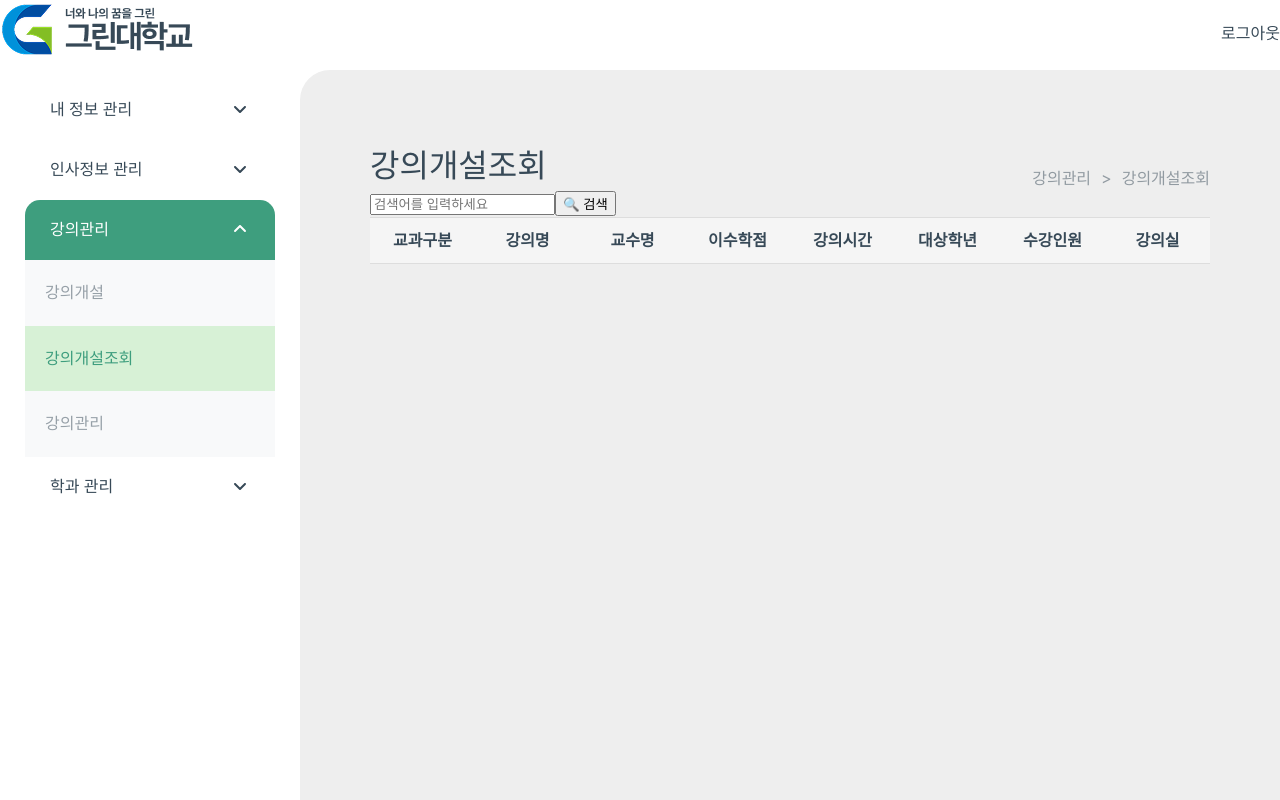
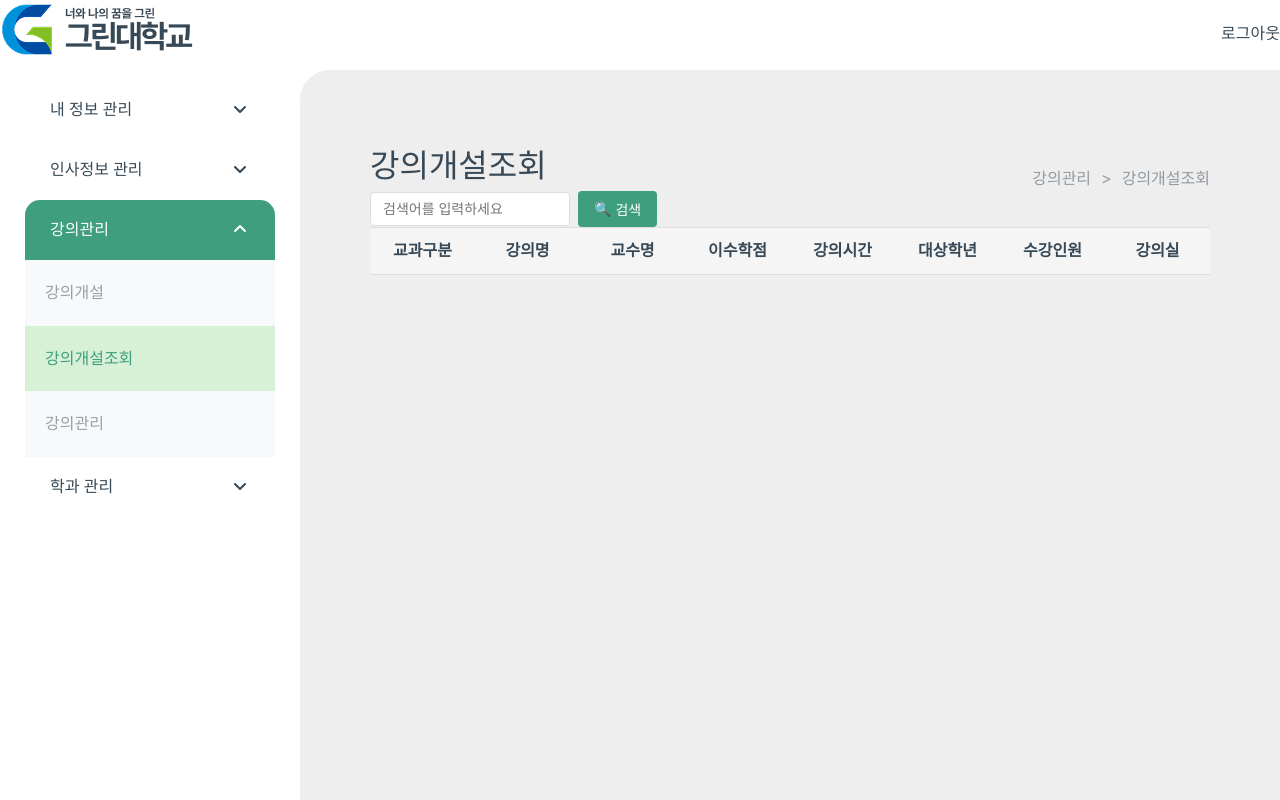
Before and after one commit to green-uni/fe-green-uni, a Vue app: page /lectures/me/before in a window 1280 px wide. Built offline with nearby package versions, Linux system fonts and the light colour scheme; a web font is replaced by a local one.

Commit message:
base.css, majorCreate.vue, majorList.vue 수정

```diff
--- a/src/assets/base.css
+++ b/src/assets/base.css
@@ -159,6 +159,41 @@ body {
   .btn-secondary { background: var(--main-color); color: #fff; }
 
 
+/*search area design*/
+.search-area {
+  display: flex;
+  gap: 8px;
+  align-items: center;
+}
+.search-input {
+  padding: 8px 12px;
+  border: 1px solid #ddd;
+  border-radius: 4px;
+  font-size: 14px;
+  width: 200px;
+  outline: none;
+  transition: border 0.2s;
+}
+.search-input:focus {
+  border-color: var(--main-color);
+}
+.search-btn {
+  padding: 8px 16px;
+  background: var(--main-color);
+  color: #fff;
+  border: none;
+  border-radius: 4px;
+  font-size: 14px;
+  cursor: pointer;
+  display: flex;
+  align-items: center;
+  gap: 4px;
+  transition: background 0.2s;
+}
+.search-btn:hover {
+  background: var(--hover-color);
+}
+
 /* flex */
 .d-flex{display: flex; }
 .jc-space-b{justify-content: space-between;}
--- a/src/views/major/MajorCreate.vue
+++ b/src/views/major/MajorCreate.vue
@@ -292,7 +292,6 @@ const pageTitle = computed(() => isEdit.value ? '학과 정보 수정' : '학과
         </div>
       </div>
 
-      <!-- 버튼 -->
       <div class="btn-row">
         <button class="btn btn-primary" @click="submit">등록</button>
         <button class="btn btn-default" @click="cancel" v-if="!route.params.majorId">취소</button>
--- a/src/views/major/MajorList.vue
+++ b/src/views/major/MajorList.vue
@@ -21,9 +21,11 @@ const filteredList = computed(() => {
   } else if (activeTab.value === '폐지') {
     list = list.filter(item => item.active === 'closed');
   }
-//   if (activeTab.value !== '전체') {
-//     list = list.filter(item => item.active === activeTab.value);
-//   } -> active 값이 running이랑 closed가 아닌 정상, 폐지로 되어 있다면
+  /*
+  if (activeTab.value !== '전체') {
+    list = list.filter(item => item.active === activeTab.value);
+  } -> active 값이 running이랑 closed가 아닌 정상, 폐지로 되어 있다면
+   */
 
   // 검색 필터링
   if (searchKeyword.value.trim()) {
@@ -94,51 +96,11 @@ const goToEdit = (majorId) => {
           @keydown="keydown"
         />
         <button class="search-btn" @click="handleSearch">
-          <span class="search-icon">🔍</span> 검색
+          검색
         </button>
       </div>
     </div>
 
-    <!-- 테이블 -->
-    <!-- <table class="major-table">
-      <thead>
-        <tr>
-          <th>학과명</th>
-          <th>소속대학</th>
-          <th>사무실</th>
-          <th>전화번호</th>
-          <th>학과장</th>
-          <th>전임교수</th>
-          <th>입학정원</th>
-          <th>상태</th>
-        </tr>
-      </thead>
-      <tbody>
-        <tr
-            v-for="(item, idx) in filteredList"
-            :key="item.majorId ?? idx"
-            :class="{ 'row-disabled': item.active === 'closed' }"
-            @click="goToEdit(item.majorId)"
-            style="cursor: pointer;"
-        >
-          <td>{{ item.name }}</td>
-          <td>{{ item.college }}</td>
-          <td>{{ item.room }}</td>
-          <td>{{ item.tel }}</td>
-          <td>{{ item.chairProfessor }}</td>
-          <td>{{ item.professorCount }}</td>
-          <td>{{ item.capacity }}</td>
-          <td>
-            <span :class="['status-badge', item.active === 'closed' ? 'badge-closed' : 'badge-normal']">
-              {{ item.active ?? 'running' }}
-            </span>
-          </td>
-        </tr>
-        <tr v-if="filteredList.length === 0">
-          <td colspan="8" class="empty-row">조회된 학과가 없습니다.</td>
-        </tr>
-      </tbody>
-    </table> -->
     <div class="contianer">
         <section class="table">
             <article class="head">
@@ -223,45 +185,6 @@ const goToEdit = (majorId) => {
   background: #f5f5f5;
 }
 
-/* 검색 */
-.search-area {
-  display: flex;
-  gap: 8px;
-  align-items: center;
-}
-
-.search-input {
-  padding: 8px 12px;
-  border: 1px solid #ddd;
-  border-radius: 4px;
-  font-size: 14px;
-  width: 200px;
-  outline: none;
-  transition: border 0.2s;
-}
-
-.search-input:focus {
-  border-color: #3d9970;
-}
-
-.search-btn {
-  padding: 8px 16px;
-  background: #3d9970;
-  color: #fff;
-  border: none;
-  border-radius: 4px;
-  font-size: 14px;
-  cursor: pointer;
-  display: flex;
-  align-items: center;
-  gap: 4px;
-  transition: background 0.2s;
-}
-
-.search-btn:hover {
-  background: #2e7d58;
-}
-
 .table{
   --grid-cols: 250px 150px 200px 200px 100px 1fr 1fr 1fr
   }
@@ -290,64 +213,10 @@ const goToEdit = (majorId) => {
   background: #fff;
 }
 
-/* 테이블
-.major-table {
-  width: 100%;
-  border-collapse: collapse;
-  font-size: 14px;
-}
-
-.major-table thead tr {
-  border-top: 2px solid #ddd;
-  border-bottom: 2px solid #ddd;
-}
-
-.major-table th {
-  padding: 12px 8px;
-  text-align: center;
-  color: #333;
-  font-weight: 600;
-  background: #fafafa;
-}
-
-.major-table td {
-  padding: 14px 8px;
-  text-align: center;
-  color: #333;
-  border-bottom: 1px solid #eee;
-}
-
-.major-table tbody tr:hover {
-  background: #f9fdf9;
-}
-
 /* 빈 행 */
 .empty-row {
   text-align: center;
   color: #aaa;
   padding: 40px 0;
 }
-
-/* 저장 버튼 */
-.footer {
-  display: flex;
-  justify-content: flex-end;
-  margin-top: 24px;
-}
-
-.save-btn {
-  padding: 12px 32px;
-  background: #3d9970;
-  color: #fff;
-  border: none;
-  border-radius: 6px;
-  font-size: 15px;
-  font-weight: 600;
-  cursor: pointer;
-  transition: background 0.2s;
-}
-
-.save-btn:hover {
-  background: #2e7d58;
-}
 </style>
```
